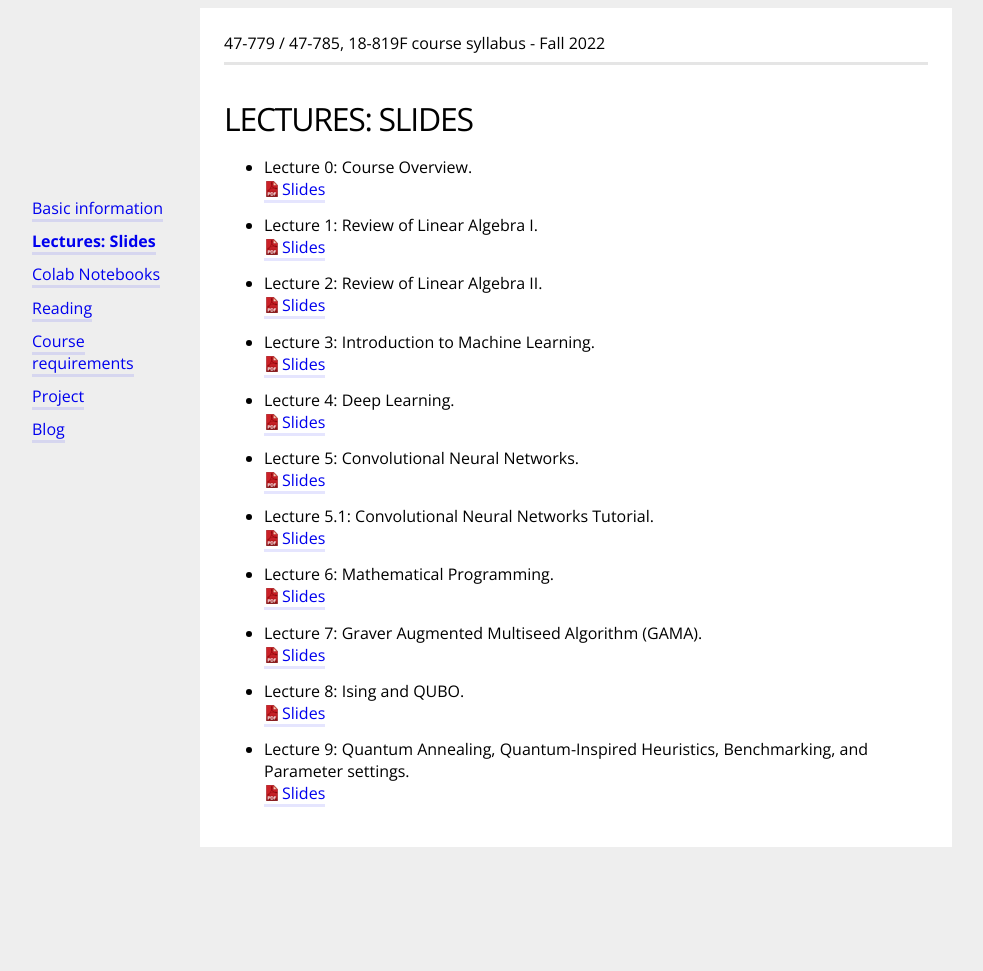
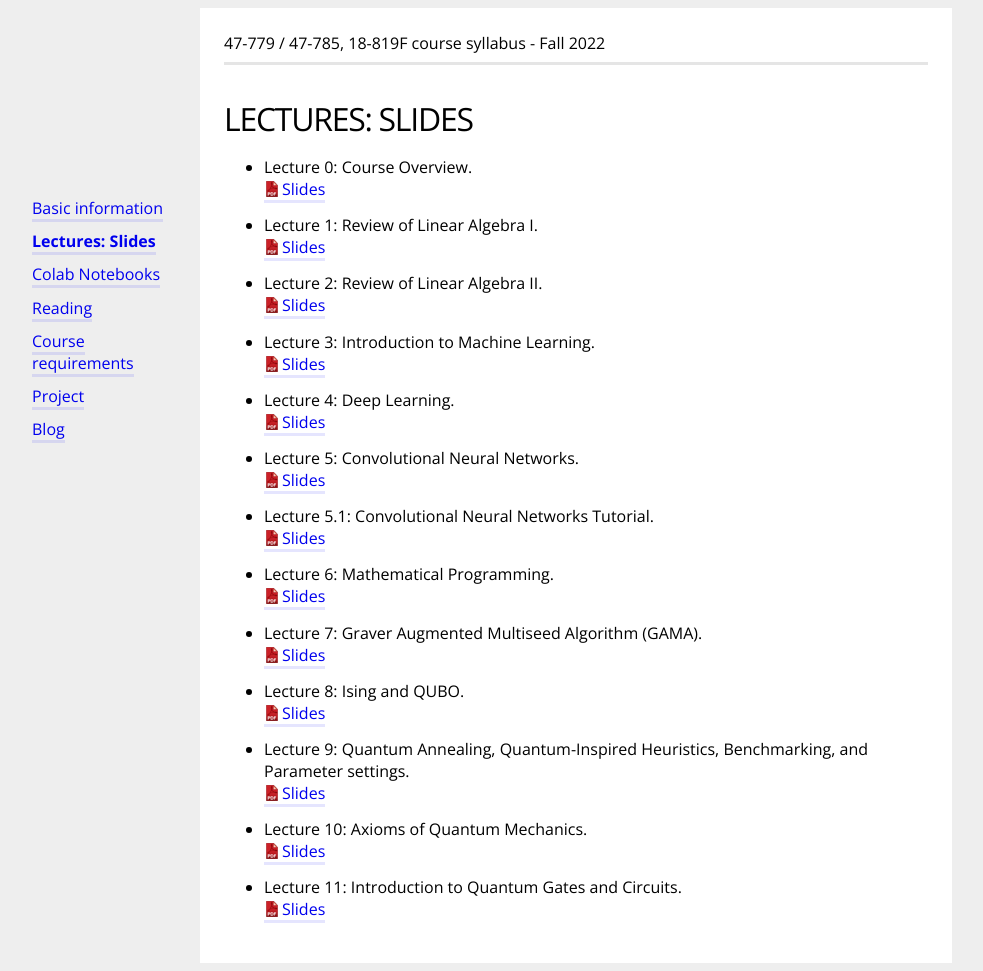
Before and after one commit to bernalde/QuIPML22, a Jekyll site: the page built from lecture.md, in a window 1280 px wide. Shown: the whole page, without its empty margins (64-1047 px from the left). Built offline with Jekyll 4.4.1, drawn with Linux system fonts in a browser that asks for light colours; before the commit the page ends 900 px from its top, so only the background shows below that.

Commit message:
Update lecture.md

```diff
--- a/lecture.md
+++ b/lecture.md
@@ -44,6 +44,12 @@ Here you can access all the lecture slides.
 - Lecture 9: Quantum Annealing, Quantum-Inspired Heuristics, Benchmarking, and Parameter settings.<br>
 <a href="slides/18-819F Lecture 9 - Quantum Annealing, Quantum-Inspired Heuristics, Benchmarking, and Parameter setting.pdf" download>Slides</a>
 
+- Lecture 10: Axioms of Quantum Mechanics.<br>
+<a href="slides/QUIP and QML Lecture 10 - Axioms of Quantum Mechanics.pdf" download>Slides</a>
+
+
+- Lecture 11: Introduction to Quantum Gates and Circuits.<br>
+<a href="slides/18-819F Lecture 11 - Introduction to Quantum Gates and Circuits.pdf" download>Slides</a>
 
 <!-- - Lecture 7: Convolutional Neural Networks.<br>
 <a href="slides/QUIP and QML Lecture 7 - Convolutional Neural Networks.pdf" download>Slides</a>
```
